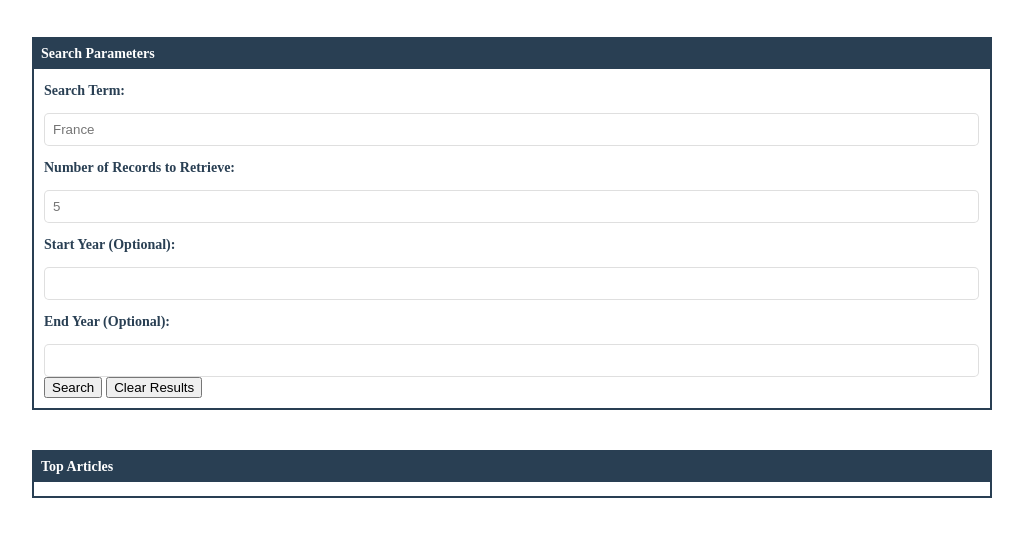
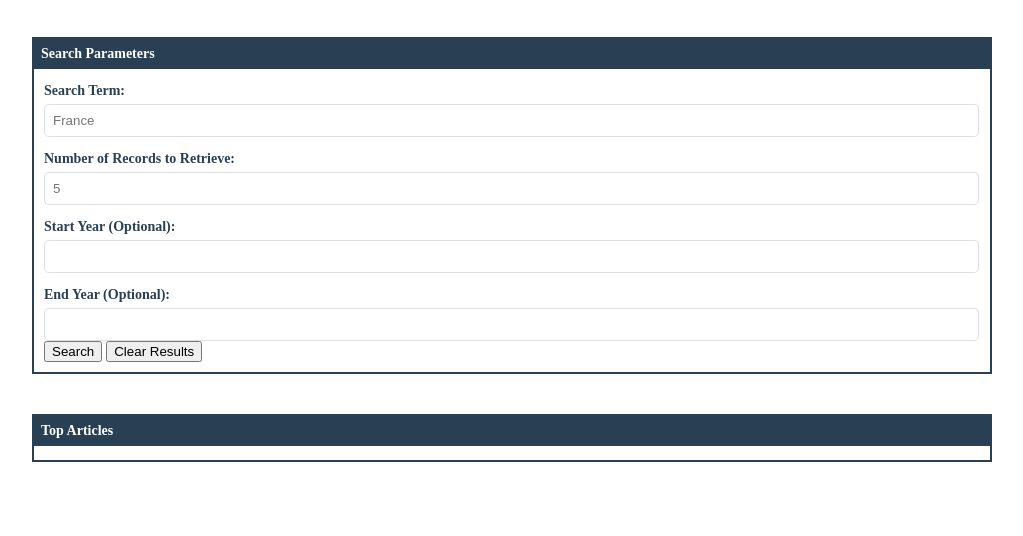
Before and after one commit to wrrrg/NYTSearch, a plain HTML site: page index.html in a window 1280 px wide. Shown: the part 162-698 px from the top of the page, without its empty margins (128-1151 px from the left). Drawn offline with Linux system fonts and the light colour scheme.

Commit message:
I'm bad at commit messages - more styling

```diff
--- a/assets/css/style.css
+++ b/assets/css/style.css
@@ -51,3 +51,8 @@ input[type=text], input[type=number]{
 .search-body {
   margin: 10px;
 }
+
+/* Search Text Styling */
+.search-h3 {
+  margin-bottom: 5px;
+}
--- a/index.html
+++ b/index.html
@@ -15,13 +15,13 @@
       <h3 class="section-title search-header">Search Parameters</h3>
 
       <div class="search-body">
-        <h3>Search Term:</h3>
+        <h3 class="search-h3">Search Term:</h3>
         <input type="text" name="" value="" id="search-term" placeholder="France">
-        <h3>Number of Records to Retrieve:</h3>
+        <h3 class="search-h3">Number of Records to Retrieve:</h3>
         <input type="number" name="" value="" id="records-limit" placeholder="5">
-        <h3>Start Year (Optional):</h3>
+        <h3 class="search-h3">Start Year (Optional):</h3>
         <input type="text" name="" value="" id="start-year">
-        <h3>End Year (Optional):</h3>
+        <h3 class="search-h3">End Year (Optional):</h3>
         <input type="text" name="" value="" id="end-year">
         <br>
         <button type="button" name="button" id="search-button">Search</button>
```
